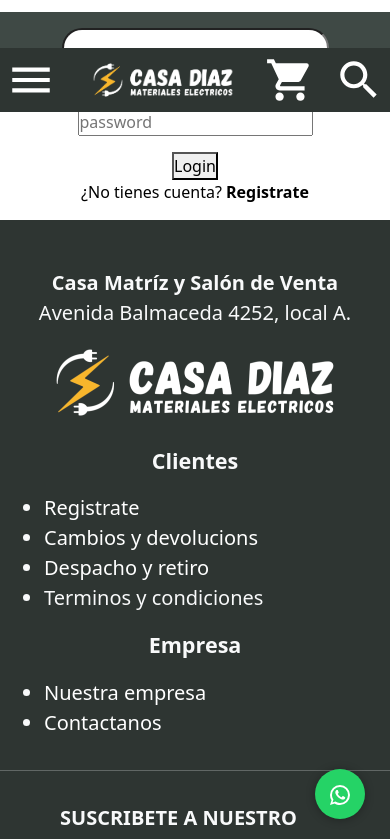
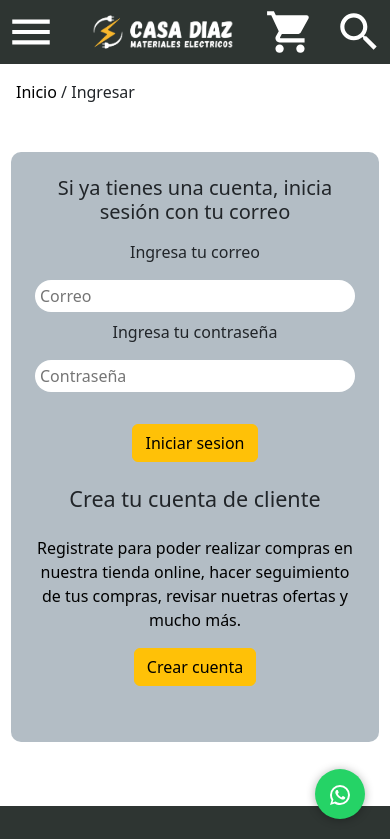
Before and after one commit to gatowaton/Casa-Diaz-Project, a React (Create React App) app: page /login in a window 390 px wide. Shown: the top 839 px of the page. Built offline with nearby package versions, Linux system fonts and the light colour scheme; no server answers.

Commit message:
ultimos cambios responsive

```diff
--- a/src/App.css
+++ b/src/App.css
@@ -1,39 +1,30 @@
+@import url("https://fonts.googleapis.com/css2?family=Playfair+Display&family=Roboto:ital,wght@0,100;0,300;0,400;0,500;0,700;0,900;1,300;1,400;1,500;1,700;1,900&display=swap");
 
-@import url('https://fonts.googleapis.com/css2?family=Playfair+Display&family=Roboto:ital,wght@0,100;0,300;0,400;0,500;0,700;0,900;1,300;1,400;1,500;1,700;1,900&display=swap');
-
-
-*{
+* {
    margin: 0;
    padding: 0;
 }
 
-.na{
+.na {
    background-color: red;
    width: 1000px;
    height: 500px;
 }
 
-.nas{
+.nas {
    background-color: green;
    width: 1000px;
    height: 500px;
 }
-.cards{
+.cards {
    display: flex;
    flex-wrap: wrap;
    justify-content: center;
    margin-bottom: 100px;
 }
 
-
-
 @media (max-width: 1000px) {
-  .ruta-page{
+   .ruta-page {
       margin: 0;
    }
-
-
-  .container-margin{
-    padding-top: 100px ;
 }
-}
--- a/src/components/footer/Footer.jsx
+++ b/src/components/footer/Footer.jsx
@@ -4,6 +4,9 @@ import "./Footer.css";
 import { Link } from "react-router-dom";
 
 const Footer = () => {
+   const scrollToTop = () => {
+      window.scrollTo({ top: 0, behavior: "smooth" });
+   };
    return (
       <footer>
          <div className="section_footer">
@@ -20,25 +23,37 @@ const Footer = () => {
                      <p className="text-center fs-4 fw-bold text-light">Clientes</p>
                      <ul>
                         <li className="fs-5 text-light">
-                           <Link to={`/register`}>Registrate</Link>
+                           <Link to={`/register`} onClick={scrollToTop}>
+                              Registrate
+                           </Link>
                         </li>
                         <li className="fs-5 text-light">
-                           <Link to={`/cambiosdevoluciones`}>Cambios y devolucions</Link>
+                           <Link to={`/cambiosdevoluciones`} onClick={scrollToTop}>
+                              Cambios y devolucions
+                           </Link>
                         </li>
                         <li className="fs-5 text-light">
-                           <Link to={`/despachoretiro`}>Despacho y retiro</Link>
+                           <Link to={`/despachoretiro`} onClick={scrollToTop}>
+                              Despacho y retiro
+                           </Link>
                         </li>
-                        <li className="fs-5 text-light">Terminos y condiciones</li>
+                        <li className="fs-5 text-light" onClick={scrollToTop}>
+                           Terminos y condiciones
+                        </li>
                      </ul>
                   </div>
                   <div className="col-md-4 col-sm-12">
                      <p className="text-center fs-4 fw-bold text-light">Empresa</p>
                      <ul>
                         <li className="fs-5 text-light">
-                           <Link to={`/empresa`}>Nuestra empresa</Link>
+                           <Link to={`/empresa`} onClick={scrollToTop}>
+                              Nuestra empresa
+                           </Link>
                         </li>
                         <li className="fs-5 text-light">
-                           <Link to={`/contacto`}>Contactanos</Link>
+                           <Link to={`/contacto`} onClick={scrollToTop}>
+                              Contactanos
+                           </Link>
                         </li>
                      </ul>
                   </div>
--- a/src/components/nav/Nav.css
+++ b/src/components/nav/Nav.css
@@ -155,7 +155,7 @@
 }
 
 @media (max-width: 1000px) {
-   .mega-navbar{
-       display: none;
+   .mega-navbar {
+      display: none;
    }
- }
+}
--- a/src/components/nav/navresponsive/NavResponsive.css
+++ b/src/components/nav/navresponsive/NavResponsive.css
@@ -1,9 +1,9 @@
-.nav-resp-container{
+.nav-resp-container {
    z-index: 1000;
    top: 0;
 }
 
-.nav-resp-bar{
+.nav-resp-bar {
    display: flex;
    background-color: #2e3532;
    position: fixed;
@@ -13,36 +13,35 @@
    justify-content: space-between;
 }
 
-.nav-resp-bar-btn{
+.nav-resp-bar-btn {
    margin: auto 0.4em;
    color: white;
 }
 
-.nav-resp-bar-zoom{
+.nav-resp-bar-zoom {
    margin: auto 0.4em;
    color: white;
 }
 
-.carrito-responsive{
+.carrito-responsive {
    margin: auto 0.1em;
    color: white;
    display: flex;
 }
 
-.carrito-responsive span{
+.carrito-responsive span {
    transform: translate(-34px, 5px);
    color: blue;
    border-radius: 100px;
    font-weight: 900;
 }
 
-
-.nav-resp-bar-img{
+.nav-resp-bar-img {
    display: flex;
    margin: 0;
 }
 
-.nav-resp-bar-input{
+.nav-resp-bar-input {
    position: fixed;
    display: flex;
    width: 100%;
@@ -54,22 +53,25 @@
    transition: all 0.5s;
 }
 
-.nav-resp-bar-input.clicked{
+.nav-resp-bar-input.clicked {
    transform: translateY(-100px);
    transition: all 0.5s;
 }
-.nav-resp-bar-from{
+.nav-resp-bar-from {
    margin: auto;
    width: 100%;
 }
 
-.nav-resp-bar-from input{
-    border-radius: 20px;
-    padding: 1em;
+.nav-resp-bar-from input {
+   border-radius: 15px;
+   padding: 0.3em;
+   border: 1px solid rgb(0, 0, 0);
+   width: 20em;
+   border: none;
+   outline: none;
 }
 
-
-.responsive-categories{
+.responsive-categories {
    position: fixed;
    transform: translateX(0px);
    transition: all 0.5s;
@@ -80,17 +82,20 @@
    padding-top: 5em;
    padding-bottom: 3em;
    padding-left: 1em;
-
 }
 
-
-.responsive-categories.clicked{
+.responsive-categories.clicked {
    transform: translateX(-350px);
    transition: all 0.5s;
 }
 
 @media (min-width: 1000px) {
-    .nav-resp-container{
+   .nav-resp-container {
       display: none;
    }
 }
+@media (max-width: 999px) {
+   .nav-padding {
+      padding-bottom: 4rem;
+   }
+}
--- a/src/components/nav/navresponsive/NavResponsive.js
+++ b/src/components/nav/navresponsive/NavResponsive.js
@@ -9,19 +9,12 @@ import { Link, useNavigate } from "react-router-dom";
 import MyContext from "../../../Context/MyContext";
 import TotalItems from "../../../pages/shoppingCart/TotalItems";
 
-
 const customIconStyle = {
    fontSize: "50px",
 };
 
 function NavResponsive() {
-  const {
-    setSearchQuery,
-    lstCategoria,
-    setProductosMostrados,
-    products,
-    cart,
-  } = useContext(MyContext);
+   const { setSearchQuery, lstCategoria, setProductosMostrados, products, cart } = useContext(MyContext);
    const [click, setClick] = useState(false);
    const menuClick = () => setClick(!click);
    const [clickSeach, setClickSearch] = useState(false);
@@ -41,9 +34,7 @@ function NavResponsive() {
 
    const handleSelect = (value) => {
       if (value !== "") {
-      const nuevosProductos = products.filter(
-        (producto) => producto.CATEGORIA === value
-      );
+         const nuevosProductos = products.filter((producto) => producto.CATEGORIA === value);
          setProductosMostrados(nuevosProductos);
       } else {
          setProductosMostrados(products);
@@ -51,75 +42,54 @@ function NavResponsive() {
    };
 
    return (
+      <div className="nav-padding">
          <nav className="nav-resp-container">
             <div className="nav-resp-bar">
                <div className="nav-resp-bar-btn" onClick={menuClick}>
                   <MenuIcon style={customIconStyle} />
                </div>
 
-
                <Link to={"./"} className="nav-resp-bar-img">
                   <img src={logoR} alt={logoR} />
                </Link>
 
                <Link className="carrito-responsive" to="./carrito">
-            <ShoppingCartIcon style={customIconStyle}/>
+                  <ShoppingCartIcon style={customIconStyle} />
                   <span>{cart.length > 0 ? <TotalItems /> : null}</span>
-
                </Link>
-
-
 
                <div onClick={searchClick} className="nav-resp-bar-zoom">
                   <SearchIcon style={customIconStyle} />
                </div>
             </div>
-      <div
-        className={
-          clickSeach ? "nav-resp-bar-input" : "nav-resp-bar-input clicked"
-        }
-      >
+            <div>
+               <div className={clickSeach ? "nav-resp-bar-input" : "nav-resp-bar-input clicked"}>
+                  <div>
                      <form className="nav-resp-bar-from" onSubmit={handleSearch}>
-          <input
-            type="text"
-            placeholder="¿Que Necesitas?"
-            onChange={getValue}
-            value={inputValue}
-          />
+                        <input type="text" placeholder="¿Que Necesitas?" onChange={getValue} value={inputValue} />
                      </form>
                   </div>
+               </div>
+            </div>
 
-      <div
-        className={
-          click ? "responsive-categories" : "responsive-categories clicked"
-        }
-      >
+            <div className={click ? "responsive-categories" : "responsive-categories clicked"}>
                <ul>
-
-
                   <li onSelect={handleSelect}>
-          <Link to={`/productos-filtrados/${lstCategoria[0]}`}>
-            {lstCategoria[0]}
-          </Link>
+                     <Link to={`/productos-filtrados/${lstCategoria[0]}`}>{lstCategoria[0]}</Link>
                   </li>
                   <li>
-          <Link to={`/productos-filtrados/${lstCategoria[1]}`}>
-            {lstCategoria[1]}
-          </Link>
+                     <Link to={`/productos-filtrados/${lstCategoria[1]}`}>{lstCategoria[1]}</Link>
                   </li>
                   <li>
-          <Link to={`/productos-filtrados/${lstCategoria[2]}`}>
-            {lstCategoria[2]}
-          </Link>
+                     <Link to={`/productos-filtrados/${lstCategoria[2]}`}>{lstCategoria[2]}</Link>
                   </li>
                   <li>
-          <Link to={`/productos-filtrados/${lstCategoria[3]}`}>
-            {lstCategoria[3]}
-          </Link>
+                     <Link to={`/productos-filtrados/${lstCategoria[3]}`}>{lstCategoria[3]}</Link>
                   </li>
                </ul>
             </div>
          </nav>
+      </div>
    );
 }
 
--- a/src/pages/Login/Login.css
+++ b/src/pages/Login/Login.css
@@ -1,6 +1,25 @@
-.register-link{
-    color: black;
-    & strong{
-        color: black;
-    }
+.register-link {
+   color: black;
+   & strong {
+      color: black;
+   }
 }
+.btn-inicio {
+   background-color: #facd03;
+   color: black;
+   border-radius: 20px;
+   border-style: none;
+   width: auto;
+}
+
+.inicioForm {
+   display: flex;
+   justify-content: center;
+}
+.input-ini {
+   width: 20rem;
+   height: 2rem;
+   border-radius: 20px;
+   border-style: none;
+   padding-left: 5px;
+}
--- a/src/pages/Login/Login.js
+++ b/src/pages/Login/Login.js
@@ -1,45 +1,72 @@
-import React from 'react'
-import "./Login.css"
+import React from "react";
+import "./Login.css";
 import { useForm } from "react-hook-form";
-import { useAuth } from '../../Context/AuthContext';
-import {Link} from "react-router-dom"
+import { useAuth } from "../../Context/AuthContext";
+import { Link } from "react-router-dom";
 
 function Login() {
+   const {
+      register,
+      handleSubmit,
+      formState: { errors },
+   } = useForm();
 
-  const {register, handleSubmit, formState:{errors}} = useForm();
+   const { signin } = useAuth();
 
-  const {signin,} = useAuth();
-
-  const onSubmit = handleSubmit((data)=>{
-    signin(data)
-  })
+   const onSubmit = handleSubmit((data) => {
+      signin(data);
+   });
 
    return (
-    <div className="register-form">
-
+      <div className="container p-3">
+         <Link to={`/`} style={{ color: "black", textDecoration: "none" }}>
+            Inicio
+         </Link>{" "}
+         / Ingresar
+         <div className="p-5 inicioForm">
+            <div className="register-form p-4">
                <form onSubmit={onSubmit}>
+                  <h5>Si ya tienes una cuenta, inicia sesión con tu correo</h5>
+                  <p className="pt-2">Ingresa tu correo</p>
                   <div>
                      <input
+                        className="form-label input-ini"
                         type="email"
-            placeholder="email"
+                        placeholder="Correo"
                         {...register("email", { required: true })}
                      />
                      {errors.email && <p className="input-err">Email is required</p>}
                   </div>
+                  <p>Ingresa tu contraseña</p>
                   <div>
                      <input
+                        className="form-label input-ini"
                         type="password"
-            placeholder="password"
+                        placeholder="Contraseña"
                         {...register("password", { required: true })}
                      />
                      {errors.password && <p className="input-err">Password is required</p>}
                   </div>
-        <button type="submit">Login</button>
+                  <div className="pt-2">
+                     <button className="btn btn-warning btn-iniciosesion" type="submit">
+                        Iniciar sesion
+                     </button>
+                  </div>
                </form>
-
-      <p className='register-link'>¿No tienes cuenta? <Link to="/register"><strong>Registrate</strong></Link></p>
+               <h4 className="pt-2">Crea tu cuenta de cliente</h4>
+               <p className="register-link pt-3">
+                  Registrate para poder realizar compras en nuestra tienda online, hacer seguimiento de tus compras, revisar
+                  nuetras ofertas y mucho más. <br></br>
+                  <Link to="/register">
+                     <button type="button" className="btn btn-warning btn-iniciosesion">
+                        Crear cuenta
+                     </button>
+                  </Link>
+               </p>
             </div>
-  )
+         </div>
+      </div>
+   );
 }
 
-export default Login
+export default Login;
--- a/src/pages/Register/Register.css
+++ b/src/pages/Register/Register.css
@@ -1,14 +1,20 @@
-.register-form{
-    display: flex;
-    flex-direction: column;
-    align-items: center;
-    margin-top: 3em;
-    text-align: center;
-    & div{
-        margin: 1em;
-    }
+.register-form {
+   width: 50rem;
+   background-color: #7a8b9991;
+   border-radius: 10px;
+   display: flex;
+   flex-direction: column;
+   align-items: center;
+   text-align: center;
 }
 
-.input-err{
-    color: red;
+.input-err {
+   color: red;
 }
+.btn-inicio {
+   background-color: #facd03;
+   color: black;
+   border-radius: 20px;
+   border-style: none;
+   width: auto;
+}
--- a/src/pages/Register/Register.js
+++ b/src/pages/Register/Register.js
@@ -3,55 +3,73 @@ import "./Register.css";
 import { useForm } from "react-hook-form";
 import { useAuth } from "../../Context/AuthContext";
 import { useNavigate } from "react-router-dom";
+import { Link } from "react-router-dom";
 
 function Register() {
-  const { register, handleSubmit, formState: { errors } } = useForm();
+   const {
+      register,
+      handleSubmit,
+      formState: { errors },
+   } = useForm();
    const { signup, isAuthenticated, errors: registerErrors } = useAuth();
    const navigate = useNavigate();
 
    useEffect(() => {
-
-    if (isAuthenticated) navigate("/")
-  }, [isAuthenticated, navigate])
-
-
+      if (isAuthenticated) navigate("/");
+   }, [isAuthenticated, navigate]);
 
    const onSubmit = handleSubmit(async (values) => {
       signup(values);
    });
 
    return (
-    <div className="register-form">
+      <div className="container p-3">
+         <Link to={`/`} style={{ color: "black", textDecoration: "none" }}>
+            Inicio
+         </Link>{" "}
+         / Registrarse
+         <div className="p-5 inicioForm">
+            <div className="register-form p-4">
                {registerErrors.map((error, i) => (
                   <div key={i}>{error}</div>
                ))}
                <form onSubmit={onSubmit}>
+                  <p className="pt-2">Ingresa tu correo</p>
                   <div>
                      <input
+                        className="form-label input-ini"
                         type="text"
-            placeholder="username"
+                        placeholder="Usuario"
                         {...register("username", { required: true })}
                      />
                      {errors.username && <p className="input-err">Username is required</p>}
                   </div>
+                  <p>Ingresa tu correo</p>
                   <div>
                      <input
-            type="email"
+                        className="form-label input-ini"
+                        type="Correo"
                         placeholder="email"
                         {...register("email", { required: true })}
                      />
                      {errors.email && <p className="input-err">Email is required</p>}
                   </div>
+                  <p>Ingresa tu contraseña</p>
                   <div>
                      <input
+                        className="form-label input-ini"
                         type="password"
-            placeholder="password"
+                        placeholder="Contraseña"
                         {...register("password", { required: true })}
                      />
                      {errors.password && <p className="input-err">Password is required</p>}
                   </div>
-        <button type="submit">Registrarse</button>
+                  <button className="btn btn-warning btn-iniciosesion" type="submit">
+                     Registrarse
+                  </button>
                </form>
+            </div>
+         </div>
       </div>
    );
 }
```
Also changed, not shown: src/pages/cambiosYDevoluciones/CambiosDevoluciones.css (+4 -5 lines), src/pages/shoppingCart/CartElements.js (+4 -10 lines), src/pages/shoppingCart/CartTotal.js (+2 -14 lines). Lines whose indentation alone changed are shown as unchanged.
